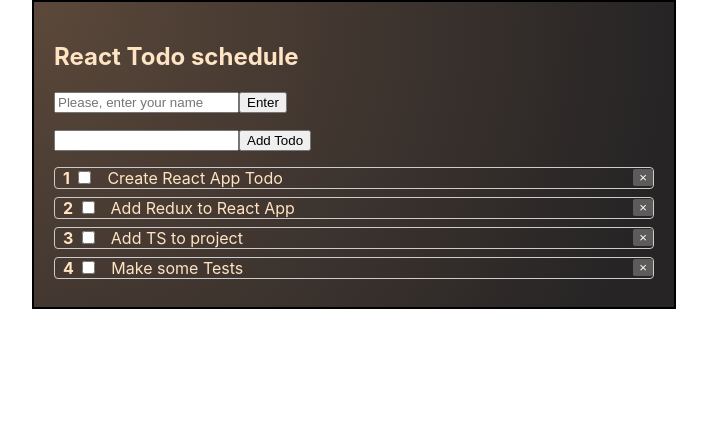
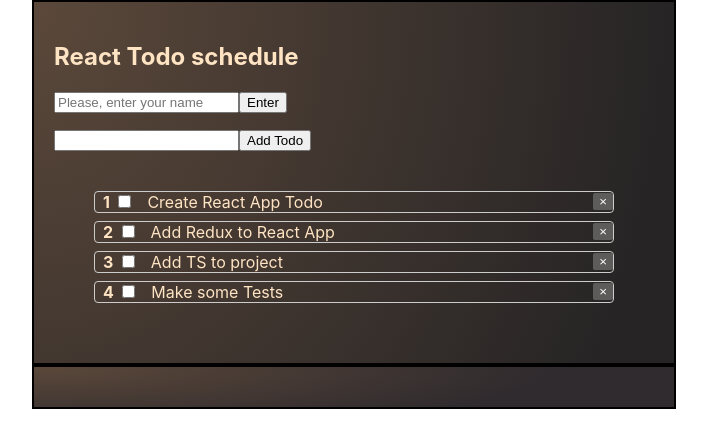
Before and after one commit to ZhuravlovAlex/todo-schedule, a React (Create React App) app: page / in a window 1280 px wide. Shown: the top 448 px of the page, without its empty margins (286-993 px from the left). Built offline with nearby package versions, Linux system fonts and the light colour scheme.

Commit message:
feat: add rootReduser

```diff
--- a/src/App/App.js
+++ b/src/App/App.js
@@ -3,7 +3,7 @@
 import Context from "../context";
 import styles from "./App.module.css"
 import Registration from "../Regisration/Registration";
-
+import Done from "../Done/Done";
 
 const AddTodo = React.lazy(() => import('../AddTodo'))
 
@@ -56,6 +56,7 @@
           }
 
       </div>
+      <Done/>
     </Context.Provider>
   )
 }
--- /dev/null
+++ b/src/Done/Done.js
@@ -0,0 +1,12 @@
+import React from "react";
+import styles from "./Done.module.css"
+
+function Done () {
+	return (
+		<div className={styles.bodyDone}>
+
+		</div>
+	)
+}
+
+export default Done
--- /dev/null
+++ b/src/Done/Done.module.css
@@ -0,0 +1,10 @@
+.bodyDone {
+	max-width: 600px;
+	max-height: 100%;
+	font: "Century Gothic", Futura, sans-serif;
+	color: bisque;
+	border: solid 2px black;
+	margin: 0 auto;
+	padding: 20px;
+	background: radial-gradient(100% 215.42% at 0% 0%, #5b483a 0%, #302b2e 80%);
+}
--- /dev/null
+++ b/src/Redux/rootReducer.js
@@ -0,0 +1,6 @@
+import { combineReducers } from "redux";
+import { todoItemReducer } from "./todoItemReducer";
+
+export const rootReducer = combineReducers({
+	todoItem: todoItemReducer
+})
--- /dev/null
+++ b/src/Redux/todoItemReducer.js
@@ -0,0 +1,7 @@
+const initialState = {
+	todoItem: []
+}
+
+export const todoItemReducer = (state = initialState, action) => {
+	return state
+}
--- a/src/Todo/TodoItem.js
+++ b/src/Todo/TodoItem.js
@@ -2,9 +2,10 @@
 import PropTypes from "prop-types"
 import Context from "../context";
 import styles from "./TodoItem.module.css"
+import { connect } from "react-redux"
 
 
-function TodoItem({ todo, index, onChange }) {
+function TodoItem({ todo, index, onChange, doneItems }) {
 	const { removeTodo } = useContext(Context)
 	const classes = []
 
@@ -42,4 +43,10 @@
 	onChange: PropTypes.func.isRequired
 }
 
-export default TodoItem
+const mapStateToProps = state => {
+	return {
+		doneItems: state.todoItem.todoItem
+	}
+}
+
+export default connect(mapStateToProps, null)(TodoItem)
--- a/src/Todo/TodoList.js
+++ b/src/Todo/TodoList.js
@@ -5,7 +5,7 @@
 const styles = {
 	ul: {
 		listStyle: 'none',
-		margin: 0,
+		margin: 40,
 		padding: 0,
 	}
 }
--- a/src/index.js
+++ b/src/index.js
@@ -3,11 +3,21 @@
 import './index.css';
 import App from './App/App';
 import reportWebVitals from './reportWebVitals';
+import {compose, createStore} from 'redux'
+import { rootReducer } from './Redux/rootReducer';
+import { Provider } from 'react-redux';
+
+
+const store = createStore(rootReducer, compose(
+  window.__REDUX_DEVTOOLS_EXTENSION__ && window.__REDUX_DEVTOOLS_EXTENSION__()
+))
 
 const root = ReactDOM.createRoot(document.getElementById('root'));
 root.render(
   <React.StrictMode>
-    <App />
+    <Provider store={store}>
+      <App />
+    </Provider>
   </React.StrictMode>
 );
 
```
